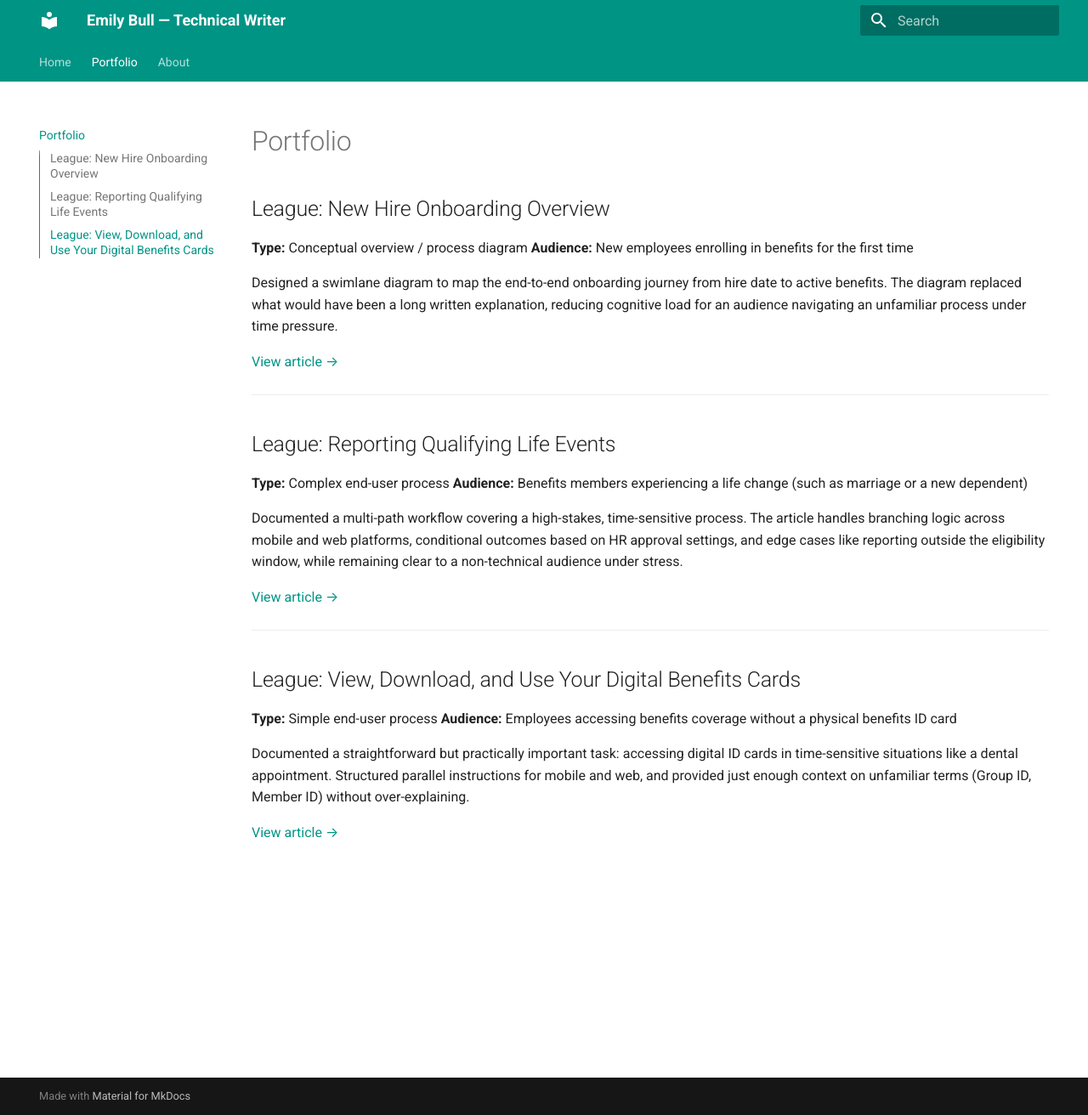
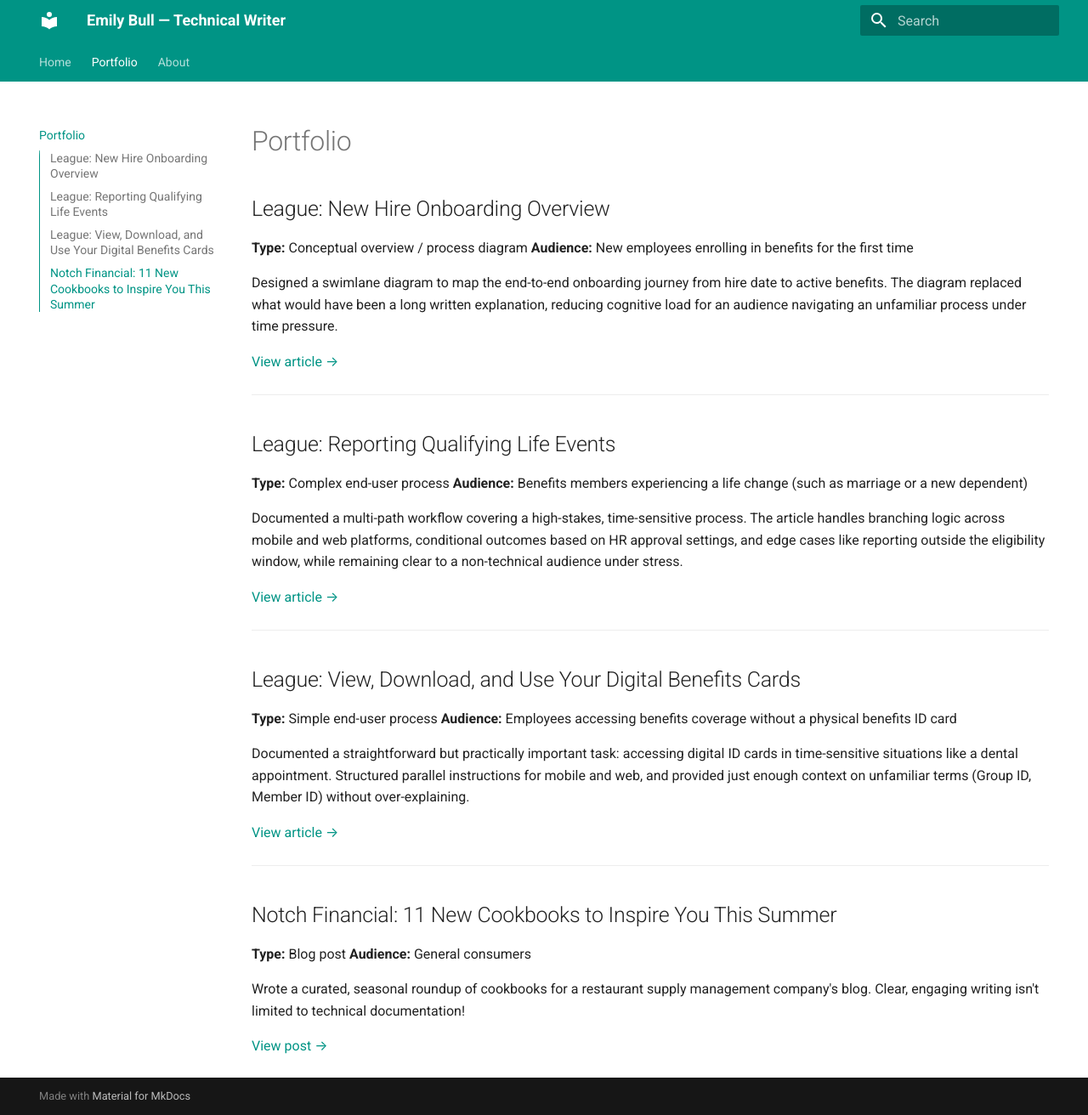
Before and after one commit to emilyrosebull/portfolio, an MkDocs documentation site: the page built from docs/portfolio.md, in a window 1280 px wide and 1312 px high. Shown: the whole window at 85% size. Built offline with MkDocs 1.6.1 and Material for MkDocs 9.7.7, drawn with Linux system fonts in a browser that asks for light colours.

Commit message:
Add Notch Financial blog post to portfolio
Co-Authored-By: Claude Sonnet 4.6 <noreply@anthropic.com>

```diff
--- a/docs/portfolio.md
+++ b/docs/portfolio.md
@@ -27,3 +27,13 @@ Documented a multi-path workflow covering a high-stakes, time-sensitive process.
 Documented a straightforward but practically important task: accessing digital ID cards in time-sensitive situations like a dental appointment. Structured parallel instructions for mobile and web, and provided just enough context on unfamiliar terms (Group ID, Member ID) without over-explaining.
 
 [View article →](https://ushelp.league.com/en/faqs/Working-version/US/view-download-and-use-the-digital-benefits-cards)
+
+---
+
+## Notch Financial: 11 New Cookbooks to Inspire You This Summer
+**Type:** Blog post
+**Audience:** General consumers
+
+Wrote a curated, seasonal roundup of cookbooks for a restaurant supply management company's blog. Clear, engaging writing isn't limited to technical documentation!
+
+[View post →](https://www.notch.financial/blog/11-new-cookbooks-to-inspire-you-this-summer)
```
